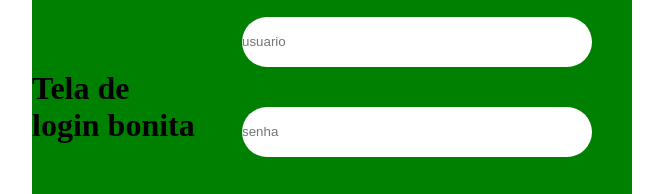
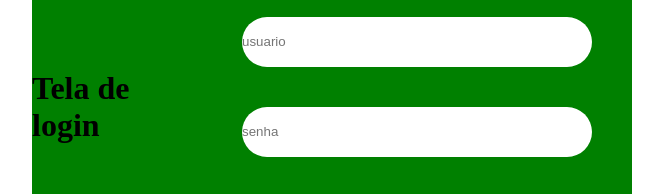
Before and after one commit to gilsonlong/Tela-Login, a plain HTML site: page index.html in a window 1280 px wide. Shown: the part 293-487 px from the top of the page, without its empty margins (308-971 px from the left). Drawn offline with Linux system fonts and the light colour scheme.

Commit message:
Alterado titulo

```diff
--- a/index.html
+++ b/index.html
@@ -10,7 +10,7 @@
 <body>
 
     <div id="login">
-        <h1>Tela de login bonita</h1>
+        <h1>Tela de login</h1>
         <form action="#" method="get">
             <div id="titulo"><h1>Entrar</h1></div>
             <input type="text" id="usuario" name="usuario" placeholder="usuario">
```
